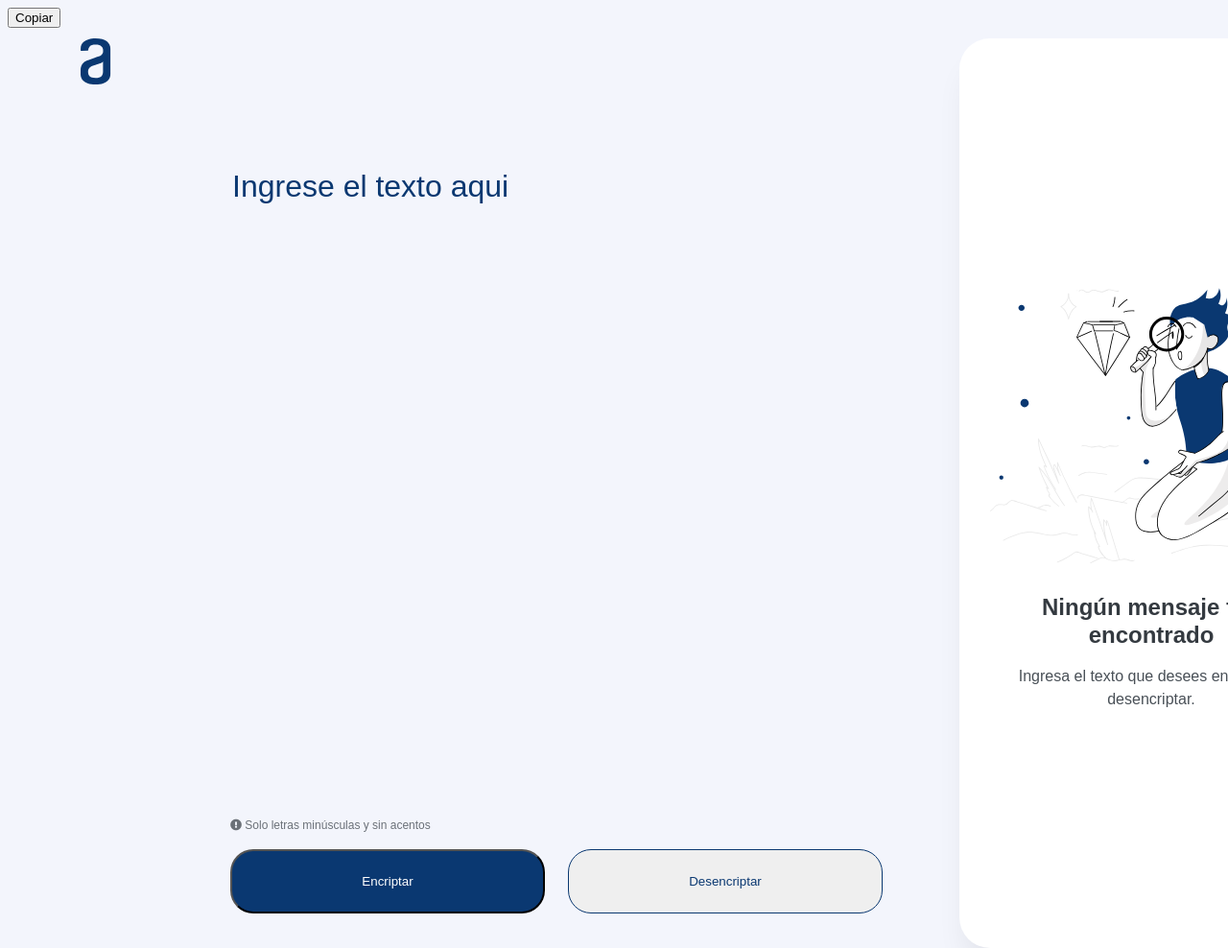
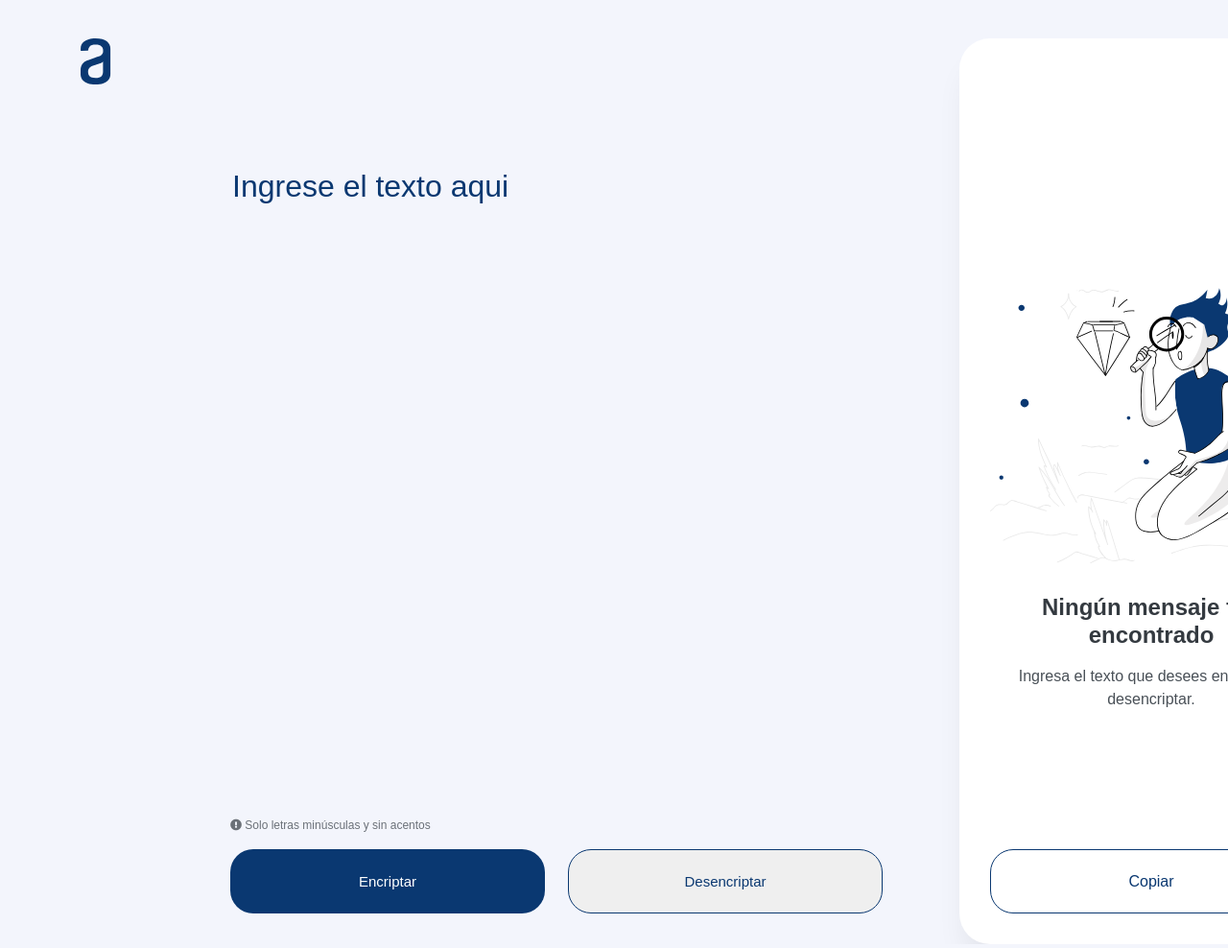
Before and after one commit to FabricioMR22/challenge-one-encriptador-latam, a plain HTML site: page index.html in a window 1280 px wide. Shown: the top 988 px of the page at 96% size. Drawn offline with Linux system fonts and the light colour scheme.

Commit message:
Diseno en desktop acabado, y funcionalidad igual

```diff
--- a/index.html
+++ b/index.html
@@ -17,13 +17,19 @@
 
         <textarea type="text" id="txtinput" placeholder="Ingrese el texto aqui" autofocus></textarea>
 
-        <textarea name="txtoutput" id="txtoutput" cols="30" rows="10" readonly></textarea>
-        <img class="imgmu" src="images/Muñeco.svg" alt="">
-        <div class="msje">
-          <label for="msj" id="msj">Ningún mensaje fue encontrado</label>
-          <label for="dato" id="dato">Ingresa el texto que desees encriptar o desencriptar.</label>
+        <div class="txtoutput">
+          <textarea type="text" id="txtoutput" ></textarea>
+          <img src="images/Muñeco.svg" alt="" id="munheco">
+
+          <div class="bloque-msj">
+            <label for="msj" id="msj">Ningún mensaje fue encontrado</label>
+            <label for="dato" id="dato">Ingresa el texto que desees encriptar o desencriptar.</label>
+          </div>
+          <button id="btnC">Copiar</button>
         </div>
-        <button id="btnC">Copiar</button>
+
+
+
 
         <div class="alerta">
           <i class="fas fa-exclamation-circle" id="circle"></i>
--- a/index.js
+++ b/index.js
@@ -37,6 +37,18 @@ const elements = {
     circle,
   },
 };
+//Funcion para limpiar el mensaje
+const limpiar = () => {
+  if (txtinput.value === "") {
+    msj.style.display = "block";
+    dato.style.display = "block";
+    munheco.style.display = "block";
+  } else {
+    msj.style.display = "none";
+    dato.style.display = "none";
+    munheco.style.display = "none";
+  }
+};
 
 form.addEventListener("submit", (event) => {
   //Desactivando el envio del formulario
@@ -46,6 +58,7 @@ form.addEventListener("submit", (event) => {
 btnC.addEventListener("click", async () => {
   //Copiando el texto
   await navigator.clipboard.writeText(elements.form.txtoutput.value);
+  txtoutput.value = "";
 });
 
 btnE.addEventListener("click", () => {
@@ -77,3 +90,12 @@ const validator = () => {
   //Respuesta de validacion
   return valid.test(entrada);
 };
+
+//Seleccionando el texto al hacer focus
+txtinput.addEventListener("focus", function () {
+  this.select();
+});
+
+txtinput.addEventListener("keyup", function () {
+  limpiar();
+});
--- a/styles.css
+++ b/styles.css
@@ -18,8 +18,6 @@ header img{
     top: 40px;
 }
 
-
-
 textarea{
     font-family: 'Arial';
     font-style: normal;
@@ -31,6 +29,7 @@ textarea{
     outline: none;
     resize: none;
     background: none;
+    border: none;
 }
 
 input::placeholder,
@@ -45,42 +44,54 @@ textarea::placeholder {
     min-height: 600px;
     left: 240px;
     top: 168px;
-    border: none;
+
 }
 
-#txtoutput{
+.txtoutput{
     position: absolute;
     width: 400px;
     height: 944px;
     left: 1000px;
     top: 40px;
-
-
     background: #FFFFFF;
-
-    border: none;
+    border:  none;
     box-shadow: 0px 24px 32px -8px rgba(0, 0, 0, 0.08);
     border-radius: 32px;
 }
 
-.imgmu{
+#txtoutput{
+    width: 336px;
+    height: 781px;
+
+    position: absolute;
+    top: 32px;
+    left: 32px;
+
+    font-weight: 400;
+    font-size: 24px;
+    line-height: 150%;
+    color: #495057;
+
+}
+
+.txtoutput img{
     position: absolute;
     width: 336px;
     height: 304px;
-    left: 1032px;
-    top: 283px;
+    left: 32px;
+    top: 243px;
 }
 
-.msje{
+.bloque-msj{
     font-family: 'Arial';
     font-style: normal;
     text-align: center;
 
     position: absolute;
-    width: 336px;
-    height: 122px;
-    left: 1032px;
-    top: 619px;
+    width: 84%;
+
+    left: 32px;
+    top: 579px;
 
     display: flex;
     flex-direction: column;
@@ -100,13 +111,13 @@ textarea::placeholder {
 }
 
 #dato{
-
     font-weight: 400;
     font-size: 16px;
     line-height: 150%;
 
     /* Gray/gray-400 */
     color: #495057;
+
 }
 
 .alerta{
@@ -128,7 +139,7 @@ textarea::placeholder {
 }
 
 
-.botones{
+.botones {
     display: flex;
     flex-direction: row;
     align-items: flex-start;
@@ -140,13 +151,6 @@ textarea::placeholder {
     left: 240px;
     top: 885px;
 
-    font-family: 'Arial';
-    font-style: bold;
-    font-weight: 400;
-    font-size: 16px;
-    line-height: 19px;
-    text-align: center;
-
     transition: 0.3s all;
     cursor: pointer;
 }
@@ -155,13 +159,14 @@ textarea::placeholder {
     width: 328px;
     height: 67px;
 
+    font-size: 15px;
     /* Dark blue/dark-blue-300 */
     background: #0A3871;
     border-radius: 24px;
 
     /* White */
     color: #FFFFFF;
-
+    border: none;
 
 }
 #btnE:hover{
@@ -173,7 +178,7 @@ textarea::placeholder {
     height: 67px;
 
     /* Light gray */
-
+    font-size: 15px;
     /* Dark blue/dark-blue-300 */
     border: 1px solid #0A3871;
     border-radius: 24px;
@@ -182,6 +187,29 @@ textarea::placeholder {
     color: #0A3871;
 }
 
-#btnD:hover{
+#btnD:hover, #btnC:hover{
     background: #EFF1FA;
 }
+
+#btnC{
+    width: 84%;
+    height: 67px;
+
+    position: absolute;
+    left: 32px;
+    bottom: 32px;
+
+    border: 1px solid #0A3871;
+    border-radius: 24px;
+    background-color: white;
+
+    font-family: 'Arial';
+    font-style: normal;
+    font-weight: 400;
+    font-size: 16px;
+    line-height: 19px;
+    text-align: center;
+
+    /* Dark blue/dark-blue-300 */
+    color: #0A3871;
+}
```
